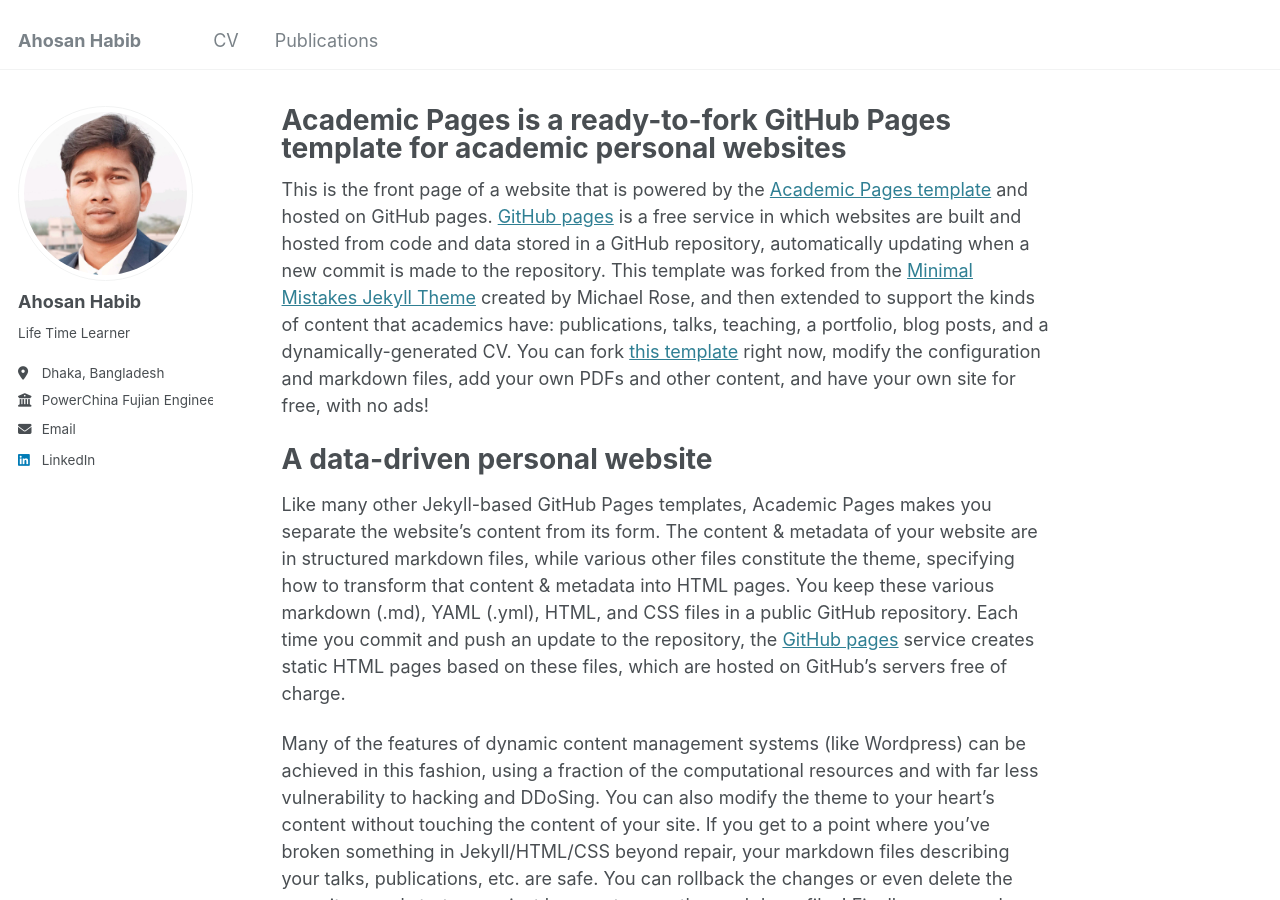
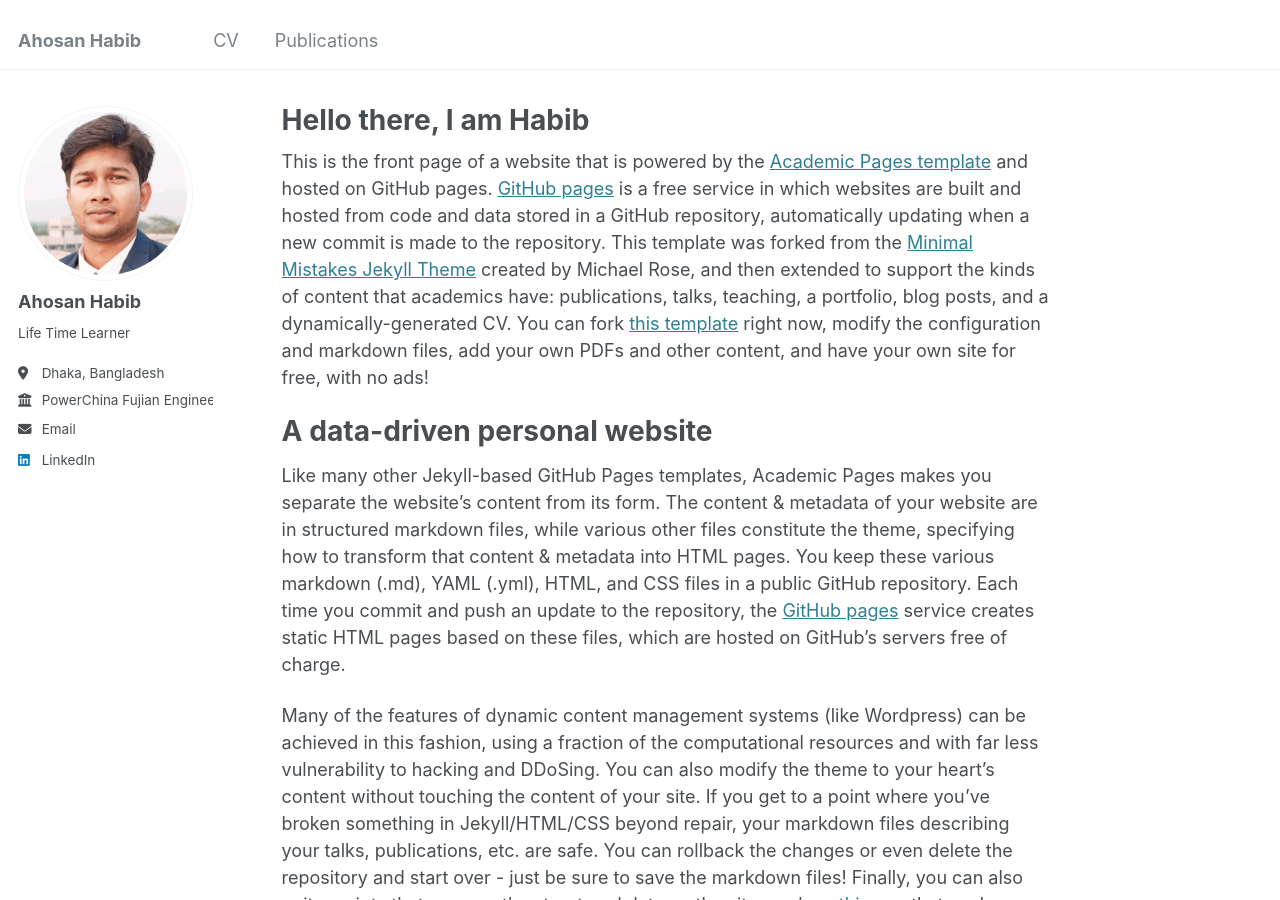
Before and after one commit to ahosanhabibi/ahosanhabibi.github.io, a Jekyll site: the page built from _pages/about.md, in a window 1280 px wide and 900 px high. Built offline with Jekyll 4.4.1, drawn with Linux system fonts in a browser that asks for light colours.

Commit message:
Update about.md

```diff
--- a/_pages/about.md
+++ b/_pages/about.md
@@ -1,6 +1,6 @@
 ---
 permalink: /
-title: "Academic Pages is a ready-to-fork GitHub Pages template for academic personal websites"
+title: "Hello there, I am Habib"
 author_profile: true
 redirect_from:
   - /about/
```
